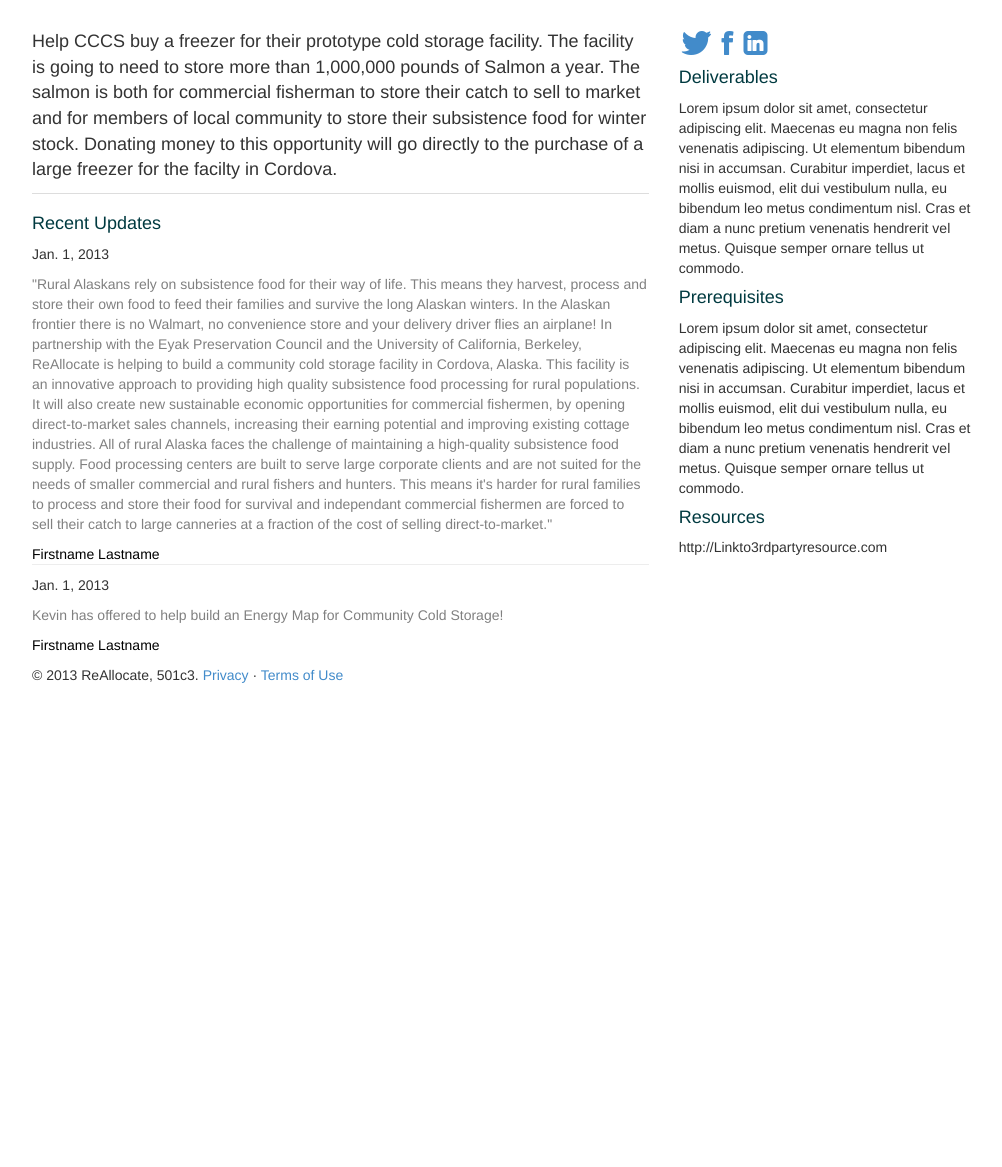
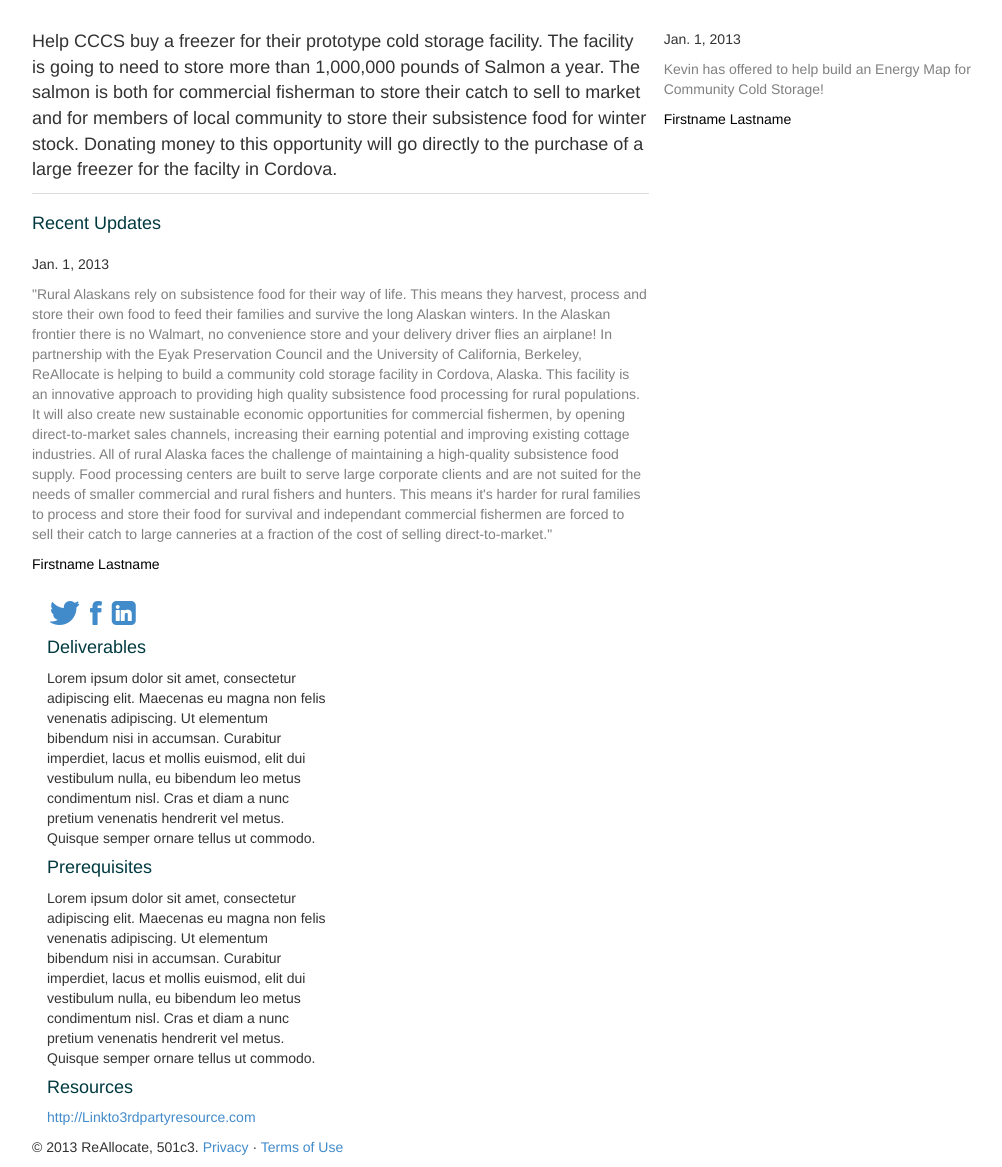
Before and after one commit to reallocate/reallocate, a Django app: page /project/2/opportunity/2/ in a window 1280 px wide. Shown: the part 341-1508 px from the top of the page, without its empty margins (138-1140 px from the left). Before the commit the page ends 1024 px from the top, so only its background shows below. Run offline with Django 3.2, Linux system fonts and the light colour scheme; data comes from the database, SQL or seed files in the repository; parts of the project's set-up code (start-up, migrations or seed data) failed here and were passed over; some libraries are stand-ins or nearby versions.

Commit message:
Added divs and styles for opportunity page

```diff
--- a/website/templates/opportunity.html
+++ b/website/templates/opportunity.html
@@ -29,15 +29,22 @@
     .opp-image {
         height: 161px;
     }
+    .opp-overview {
+        margin-bottom: 20px;
+    }
     .opp-description {
         font-size: 18px;
         border-bottom: 1px solid #ddd;
         padding-bottom: 10px;
         margin-bottom: 20px;
     }
+    .post-opp-update {
+        margin-bottom: 20px;
+    }
     .update {
+        padding-bottom: 10px;
         border-bottom: 1px solid #ededed;
-        margin-bottom: 10px;
+        margin-bottom: 15px;
     }
     .update:last-child {
         border: none;
@@ -94,7 +101,7 @@
         <div id="opp-title" class="container">
             <div class="row">
                 <div class="col-10">
-                    <h4>{{ project.name }}</h4>
+                    <h4><a href="/project/{{ opportunity.project.id }}">{{ project.name }}</a></h4>
                     <h1>{{ opportunity.name }}</h1>
                 </div>
                 <div class="col-2">
@@ -133,14 +140,18 @@
         <div class="row">
 
             <div class="col-8">
+                <div class="opp-overview">
+                    <p class="opp-description">{{ opportunity.description|safe }}</p>
+                </div>
 
-                <p class="opp-description">{{ opportunity.description|safe }}</p>
 
                 <h4>Recent Updates</h4>
                 <a name="updates"></a>
-                {% if engaged %}{% include "includes/post-update.html" %}{% endif %}
+                <div class="post-opp-update">
+                    {% if engaged %}{% include "includes/post-update.html" %}{% endif %}
 
-                {% for update in updates %}
+                    {% for update in updates %}
+                </div>
                 <div class="update">
                     {% if update.media_url %}
                     <div class="update-media"><img src="{{ update.media_url }}"></div>
@@ -177,7 +188,7 @@
                 <p class="opp-prereqs">Lorem ipsum dolor sit amet, consectetur adipiscing elit. Maecenas eu magna non felis venenatis adipiscing. Ut elementum bibendum nisi in accumsan. Curabitur imperdiet, lacus et mollis euismod, elit dui vestibulum nulla, eu bibendum leo metus condimentum nisl. Cras et diam a nunc pretium venenatis hendrerit vel metus. Quisque semper ornare tellus ut commodo.</p>
 
                 <h4>Resources</h4>
-                <p class="opp-resources">http://Linkto3rdpartyresource.com</p>
+                <p class="opp-resources"><a href="#">http://Linkto3rdpartyresource.com</a></p>
             </div>
         </div>
     </div>
```
